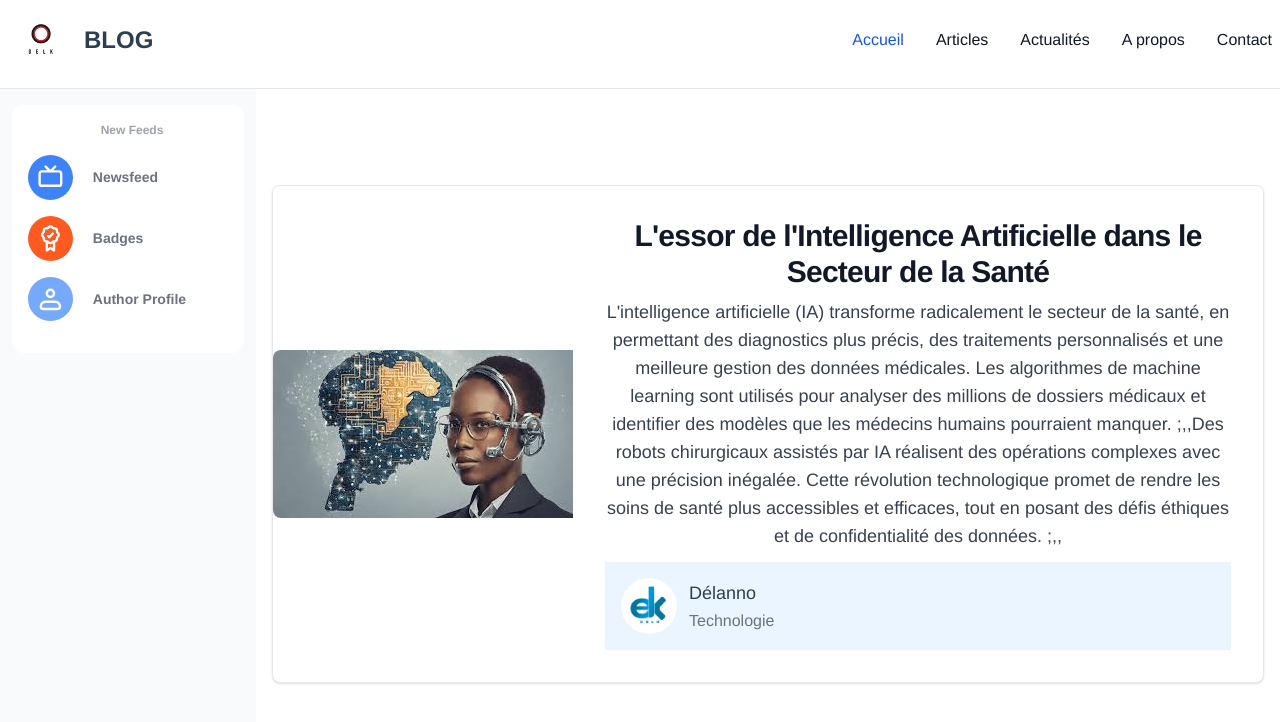
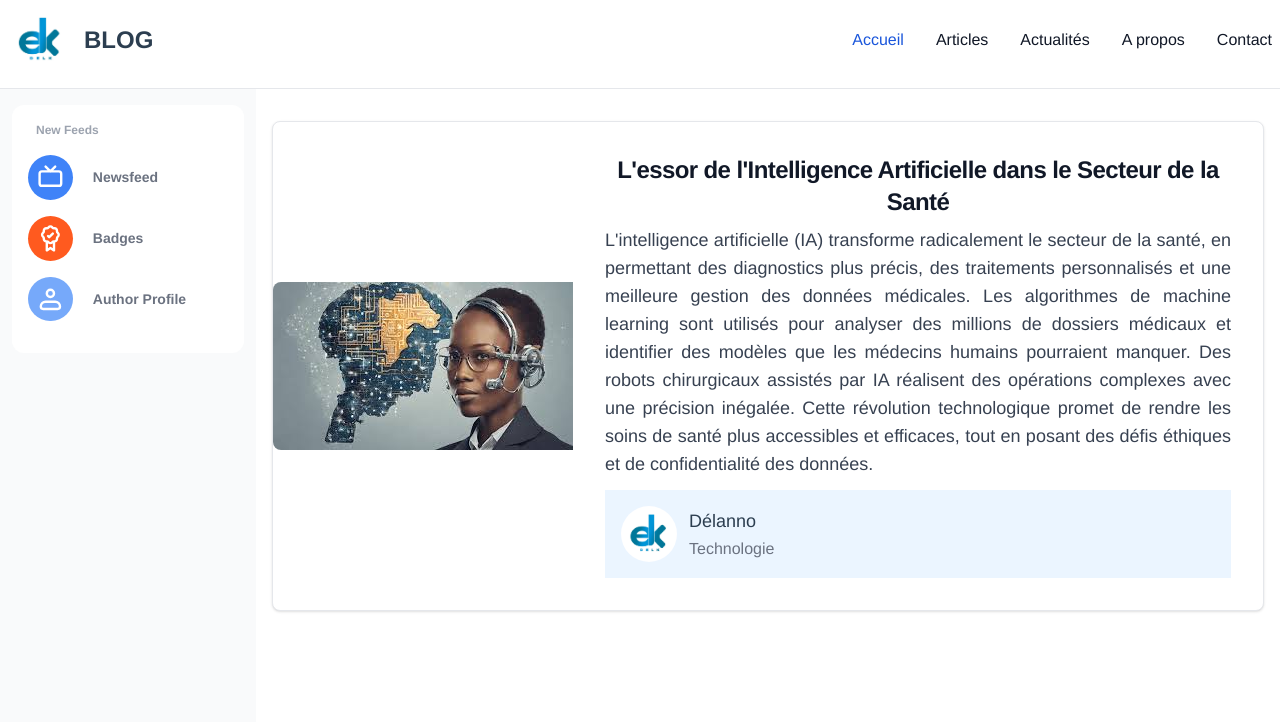
Before and after one commit to Delan-no/blog2, a Vue app: page /postsdetails/1 in a window 1280 px wide. Shown: the top 722 px of the page. Built offline with nearby package versions, Linux system fonts and the light colour scheme.

Commit message:
salut à tous c'est toujours moi

```diff
--- a/src/App.vue
+++ b/src/App.vue
@@ -44,7 +44,7 @@ M27.4,-38.3C36.5,-25,45.6,-17.3,48.1,-7.8C50.6,1.8,46.6,13.2,42.4,28.5C38.3,43.8
   font-family: Avenir, Helvetica, Arial, sans-serif;
   -webkit-font-smoothing: antialiased;
   -moz-osx-font-smoothing: grayscale;
-  text-align: center;
+  /* text-align: center; */
   color: #2c3e50;
   /* margin-top: 60px; */
 
--- a/src/Layouts/Authentification.vue
+++ b/src/Layouts/Authentification.vue
@@ -7,7 +7,7 @@
         class="flex items-center space-x-3 rtl:space-x-reverse"
       >
         <img
-          src="../assets/images/delkremov.png"
+          src="../assets/images/delktransparent.jpg"
           class="h-16"
           alt="DELK Logo"
         />
@@ -93,16 +93,16 @@
     >
       <aside class="bg-slate-100 w-64 py-4 p-1 absolute top-0 left-0 bottom-0">
         <nav>
-          <router-link to="/" class="block py-2 px-4 rounded" :class="{'bg-blue-500 text-white': $route.name === '/acceuil'}"
+          <router-link to="/" class="block py-2 px-4 rounded" :class="{'bg-blue-500 text-white': $route.name === 'acceuil'}"
             >Accueil</router-link
           >
           <router-link :to="{ name: 'posts' }" class="block py-2 px-4 rounded" :class="{'bg-blue-500 text-white': $route.name === 'posts'}"
             >Articles</router-link
           >
-          <router-link to="/" class="block py-2 px-4 rounded" :class="{'bg-blue-500 text-white': $route.name === '/actualities'}"
+          <router-link to="/" class="block py-2 px-4 rounded" :class="{'bg-blue-500 text-white': $route.name === 'actualities'}"
             >Actualités</router-link
           >
-          <router-link :to="{name: 'apropos'}" class="block py-2 px-4 rounded" :class="{'bg-blue-500 text-white': $route.name === '/apropos'}"
+          <router-link :to="{name: 'apropos'}" class="block py-2 px-4 rounded" :class="{'bg-blue-500 text-white': $route.name === 'apropos'}"
             >A propos</router-link
           >
 
--- a/src/components/Posts.vue
+++ b/src/components/Posts.vue
@@ -22,7 +22,7 @@ const readMore = (id) => {
 
 <template>
   <Authentification>
-    <section class="bg-white dark:bg-gray-900">
+    <section class="bg-white dark:bg-gray-900 text-center">
       <div class="px-6 py-10 mx-auto">
         <div class="text-center">
           <h1
--- a/src/components/navbar/Header.vue
+++ b/src/components/navbar/Header.vue
@@ -4,7 +4,7 @@
     <div class="flex flex-wrap items-center justify-between mx-auto px-4">
       <a href="/" class="flex items-center space-x-3 rtl:space-x-reverse">
         <img
-          src="../../assets/images/delkremov.png"
+          src="../../assets/images/delktransparent.jpg"
           class="h-16"
           alt="DELK Logo"
         />
--- a/src/views/Apropos.vue
+++ b/src/views/Apropos.vue
@@ -1,6 +1,7 @@
 <!-- eslint-disable vue/multi-word-component-names -->
 <template>
-  <div>
+  <Authentification>
+      <div class="p-2">
         <h1>À propos</h1>
         <p>
           Bienvenue sur notre blog dédié aux actualités et aux réflexions sur divers
@@ -8,8 +9,7 @@
           qualité, des analyses approfondies et des perspectives uniques qui
           enrichiront vos connaissances et vous inspireront.
         </p>
-
-    <h2>Qui sommes-nous ?</h2>
+        <h2 class="mt-4 text-blue-500">Qui sommes-nous ?</h2>
         <p>
           Nous sommes une équipe de passionnés, déterminés à partager des
           informations pertinentes et à susciter des discussions enrichissantes. Que
@@ -17,7 +17,6 @@
           technologie, ou simplement curieux des tendances actuelles, notre blog est
           conçu pour répondre à vos attentes.
         </p>
-
         <h2>Ce que vous trouverez ici</h2>
         <ul>
           <li>
@@ -37,7 +36,6 @@
             exclusives et des témoignages inspirants.
           </li>
         </ul>
-
         <h2>Pourquoi nous suivre ?</h2>
         <p>
           En nous suivant, vous aurez accès à des contenus régulièrement mis à jour,
@@ -45,22 +43,23 @@
           fournir des informations fiables et à vous offrir une expérience de
           lecture agréable et enrichissante.
         </p>
-
         <h2>Contactez-nous</h2>
         <p>
           Nous serions ravis de recevoir vos commentaires, suggestions et questions.
           N'hésitez pas à nous contacter via notre formulaire de contact ou à nous
           suivre sur les réseaux sociaux pour rester connecté.
         </p>
-
         <p>
           Merci de faire partie de notre communauté. Nous espérons que vous
           trouverez notre blog utile et inspirant.
         </p>
       </div>
+  </Authentification>
 </template>
 
-<script setup></script>
+<script setup>
+import Authentification from "../Layouts/Authentification"
+</script>
 
 <style scoped>
 body {
@@ -71,7 +70,17 @@ body {
 h1,
 h2,
 h3 {
-  color: #333;
+  color: rgb(69, 69, 235);
+  margin-top: 14px;
+  margin-bottom: 5px;
+}
+h1{
+  font-size: 20px;
+  font-weight: 800;
+}
+h2{
+  font-size: 17px;
+  font-weight: 800;
 }
 p {
   color: #666;
--- a/src/views/PostDetails.vue
+++ b/src/views/PostDetails.vue
@@ -1,12 +1,12 @@
 <template>
   <Authentification>
-    <section class="bg-white dark:bg-gray-900 mt-20">
+    <section class="bg-white dark:bg-gray-900 mt-4 text-sm">
       <div class="">
         <div
           class="flex flex-col items-center bg-white border border-gray-200 rounded-lg shadow md:flex-row"
         >
           <img
-            class="object-cover w-full rounded-t-lg h-64 md:h-auto md:w-96 md:rounded-none md:rounded-s-lg"
+            class="object-cover w-full rounded-t-lg h-48 md:h-auto md:w-96 md:rounded-none md:rounded-s-lg"
             :src="post.image"
             alt=""
           />
@@ -14,12 +14,12 @@
             class="flex flex-col justify-between p-4 leading-normal md:p-6 lg:p-8"
           >
             <h5
-              class="mb-2 text-xl font-bold tracking-tight text-gray-900 dark:text-white sm:text-2xl lg:text-3xl"
+              class="mb-2 text-lg font-bold tracking-tight text-center text-gray-900 dark:text-white sm:text-2xl lg:text-2xl"
             >
               {{ post.title }}
             </h5>
             <p
-              class="mb-3 font-normal text-gray-700 dark:text-gray-400 sm:text-base lg:text-lg"
+              class="mb-3 font-normal text-gray-700 text-justify dark:text-gray-400 sm:text-base lg:text-lg"
             >
               {{ formatDescription(post.description) }}
             </p>
@@ -72,7 +72,7 @@ function formatDescription(description) {
   for (let i = 0; i < sentences.length; i++) {
     formattedDescription += sentences[i].trim(); // Supprime les espaces en début/fin de phrase
     if ((i + 1) % 2 === 0) {
-      formattedDescription += "\n;,,"; // Ajoute un saut de ligne HTML
+      formattedDescription += "\n"; // Ajoute un saut de ligne HTML
     } else {
       formattedDescription += " "; // Ajoute un espace entre les phrases
     }
```
Lines whose indentation alone changed are shown as unchanged.
